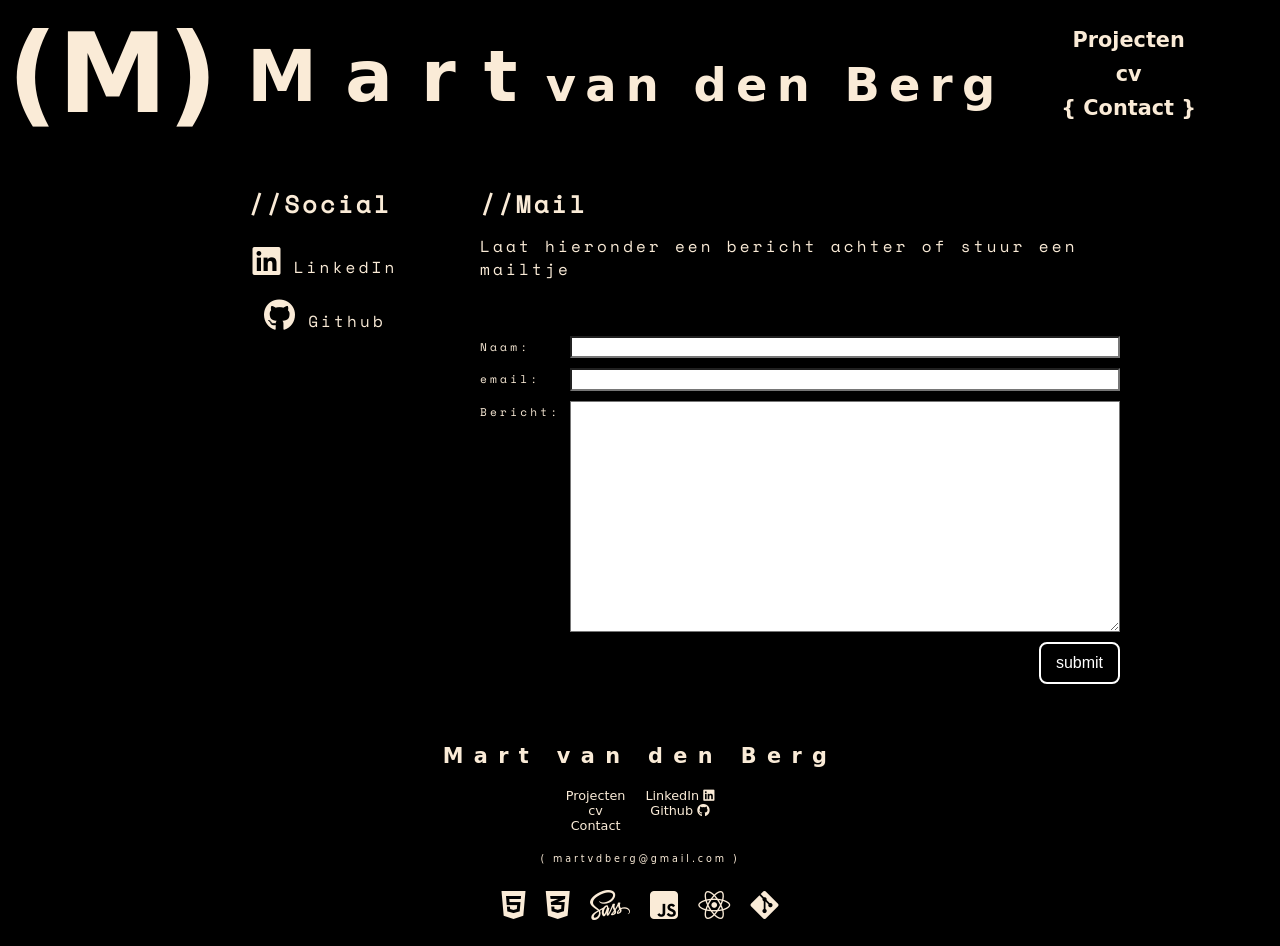
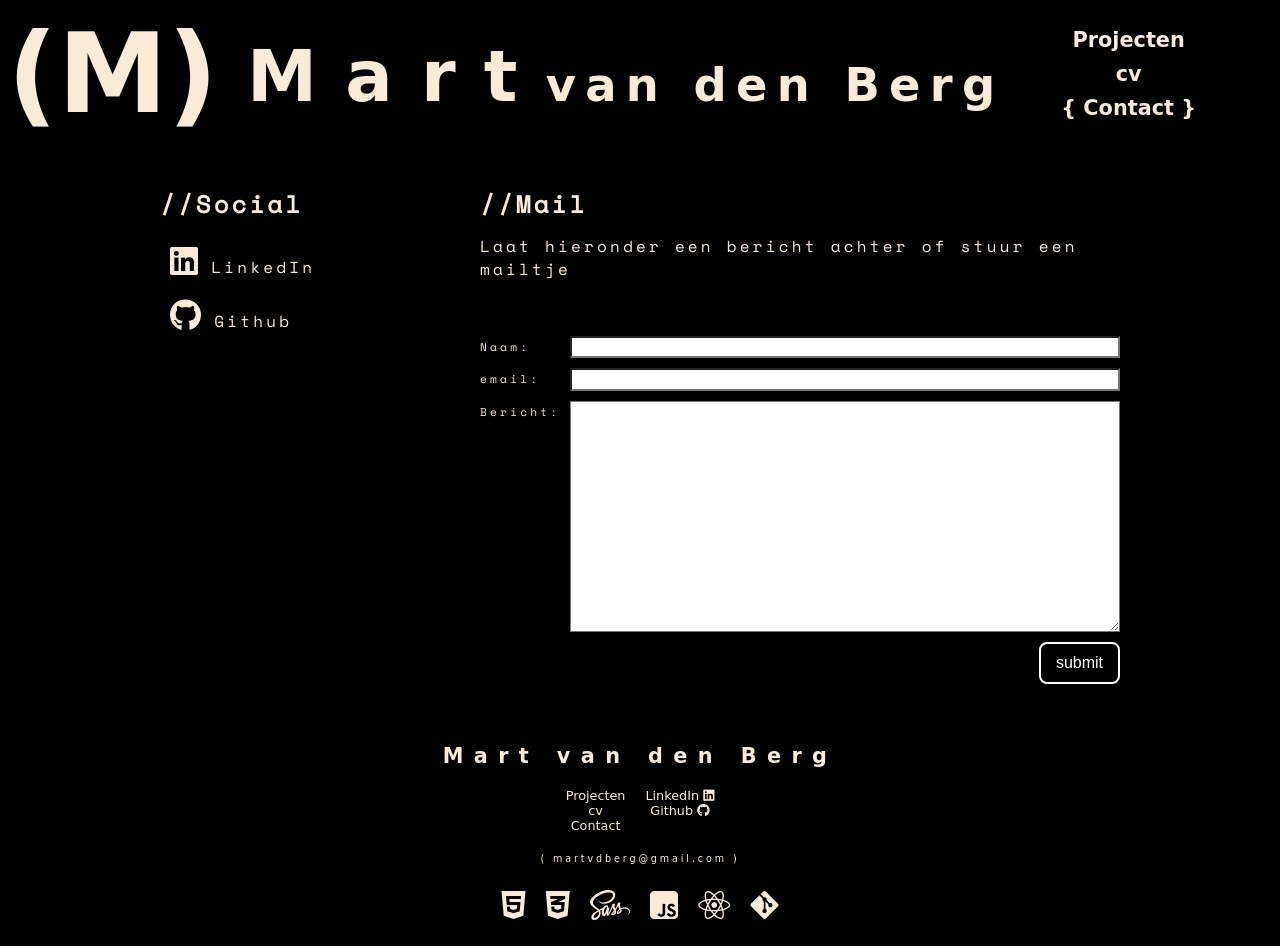
Before and after one commit to martvdberg/portfolio, a plain HTML site: page contact.html in a window 1280 px wide. Drawn offline with nearby package versions, Linux system fonts and the light colour scheme; a web font is replaced by a local one.

Commit message:
fixed alingment of social link

```diff
--- a/styles/contact/contact.scss
+++ b/styles/contact/contact.scss
@@ -6,6 +6,7 @@
   &__social {
     & .nav__list {
       flex-direction: column;
+      align-items: flex-start;
       margin-left: 20%;
     }
     & .nav__listItem {
@@ -29,6 +30,7 @@
     &--input {
       background-color: white;
     }
+
     &--button {
       grid-column-start: 2;
       width: fit-content;
@@ -62,12 +64,12 @@
     grid-template-columns: 1fr 2fr;
 
     &__social {
-      width: 100%;
-      text-align: center;
+      // width: 100%;
+      // text-align: center;
       grid-row: span 2;
       & .nav__list {
         margin: 0;
-        align-items: center;
+        // align-items: center;
       }
     }
 
```
Also changed, not shown: styles/contact/contact.css, 1 other file.
